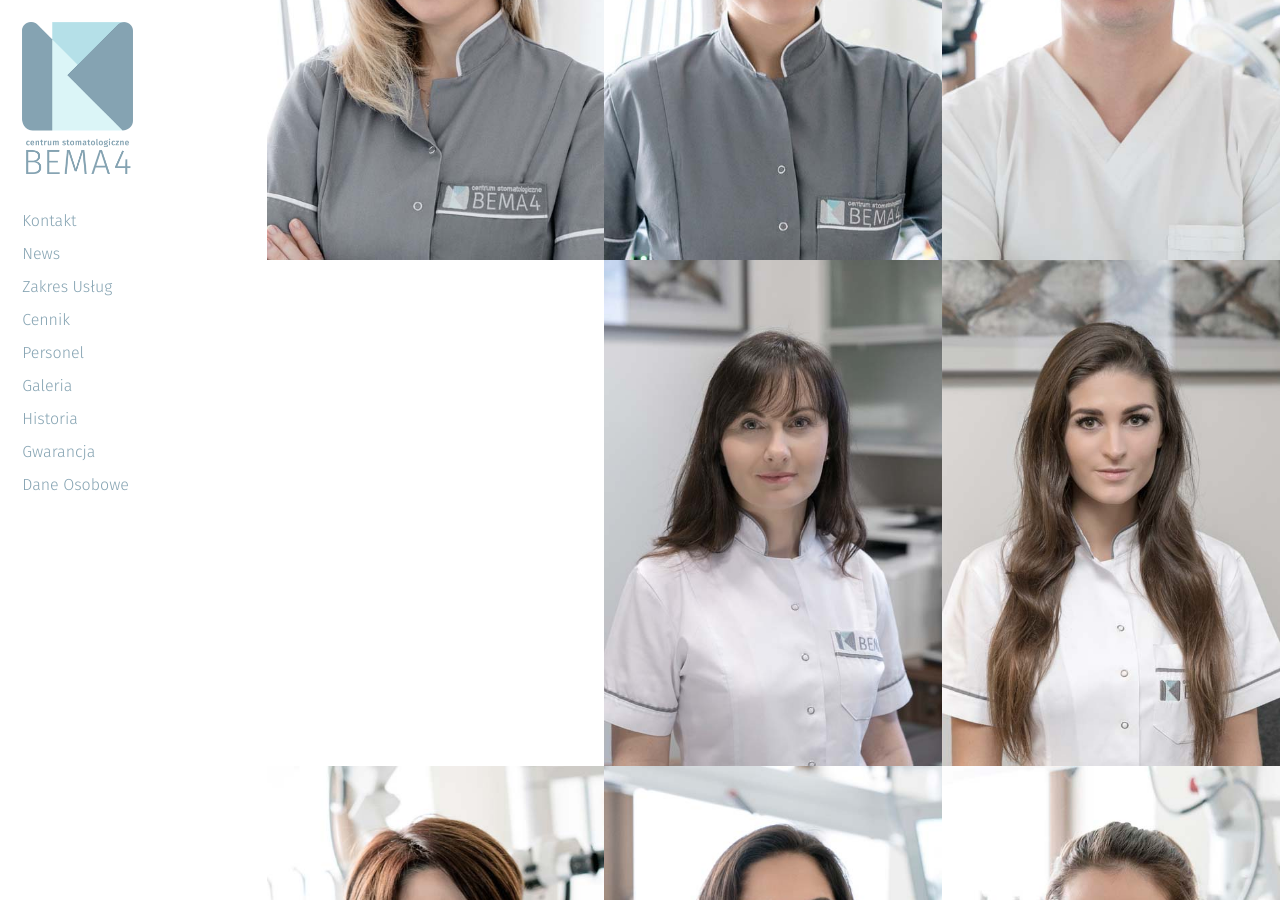
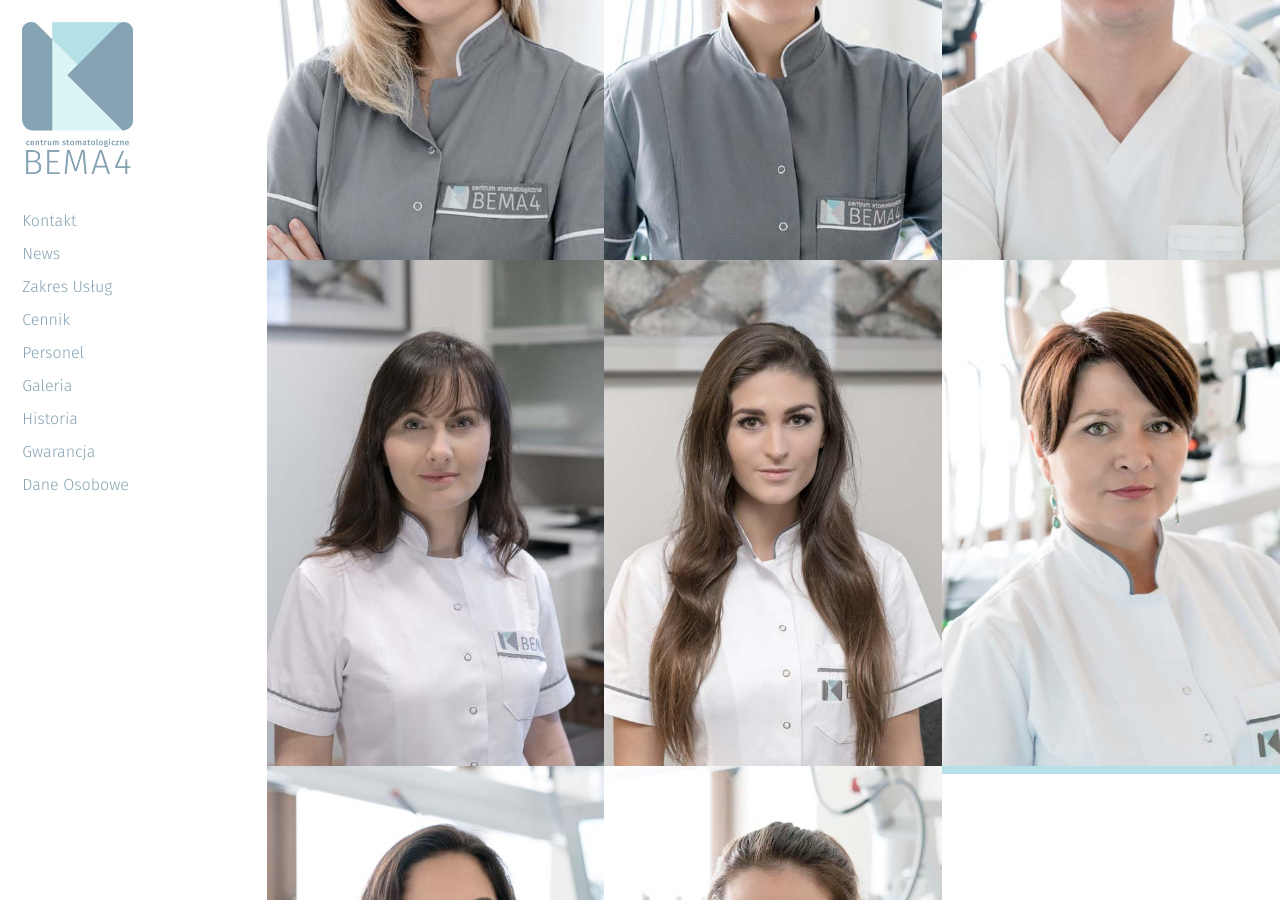
Before and after one commit to CSB4/bema4, a Jekyll site: the page built from index.html, in a window 1280 px wide and 900 px high, scrolled down 4698 px. Built offline with Jekyll 4.4.1, drawn with Linux system fonts in a browser that asks for light colours; nearby versions of some CDN libraries.

Commit message:
usuniecie dr lisickiego (#48)

```diff
--- a/_data/galleries.yml
+++ b/_data/galleries.yml
@@ -54,11 +54,6 @@
     position: Lekarz dentysta implantolog
     group: doctors
     description: Mikołaj Mielke ukończył Wydział Stomatologii Gdańskiego Uniwersytetu Medycznego. Od początku jego największe zainteresowanie budziła chirurgia stomatologiczna, szczękowo-twarzowa oraz implantologia. Umiejętności z tych dziedzin doskonalił na licznych kursach oraz konferencjach w Polsce i za granicą. Od początku swojej pracy używa lup oraz mikroskopu stomatologicznego do codziennej praktyki. Nie wyobraża sobie leczenia implantologicznego oraz wykonania protetyki bez powiększenia niezbędnego do wyłapania szczegółów niedostrzegalnych nieuzbrojonym okiem. W 2013 roku rozpoczął dokształcanie w dziedzinie implantologii w ramach cyklu szkoleń Curriculum Implantologii Polskiego Stowarzyszenia Implantologicznego, które ukończył z wyróżnieniem. W 2015 roku rozpoczął pracę na Oddziale Chirurgii Szczękowej Szpitala Św. Wincentego a Paulo w Gdyni, gdzie rozwij swoje zainteresowania w dziedzinie chirurgii szczękowo-twarzowej. Wciąż poszerza zakres swojej wiedzy, aby zagwarantować Państwu leczenie na najwyższym poziomie.
-  - name: tomasz_l.jpg
-    title: Tomasz Lisiecki
-    position: Lekarz stomatolog
-    group: doctors
-    description: Absolwent Akademii Medycznej w Gdańsku. Ćwierć wieku w gabinecie stomatologicznym. Setki implantów, usuniętych chirurgicznie zębów mądrości, zaprojektowanych i wykonanych prac protetycznych. Rozległych, zaawansowanych technologicznie. Jestem do Państwa dyspozycji! ...chyba, że mój motocykl zawiezie mnie poza horyzont. Albo zapomniany przez wszystkich tunel kolejowy, bunkier czy inny świadek historii, zatrzyma na jeszcze jedną noc.
   - name: joanna_d.jpg
     title: Joanna Dawidowska
     position: Specjalistka do spraw administracyjno-finansowych, rejestratorka medyczna
--- a/_slides/0000-04-04-team.markdown
+++ b/_slides/0000-04-04-team.markdown
@@ -1,6 +1,6 @@
 ---
 label: slide
-title:  "Personel"
+title: Personel
 type: personel
 date: 2013-08-21 19:53:26
 ---
```
Also changed, not shown: images/personel/monika_b.jpg (deleted), images/personel/puste_zdjecie.jpg (renamed from images/personel/tomasz_l.jpg).
